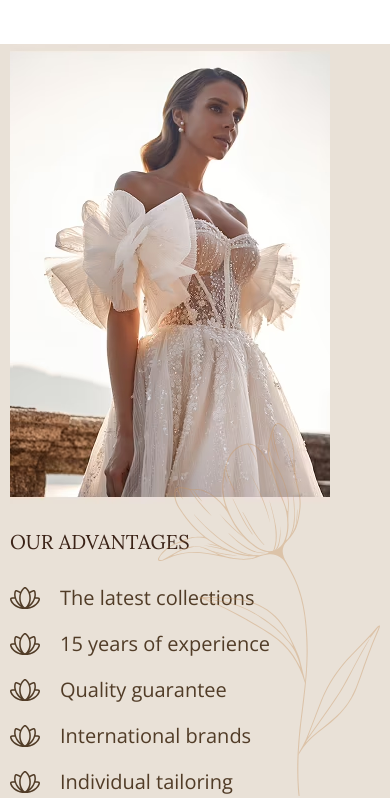
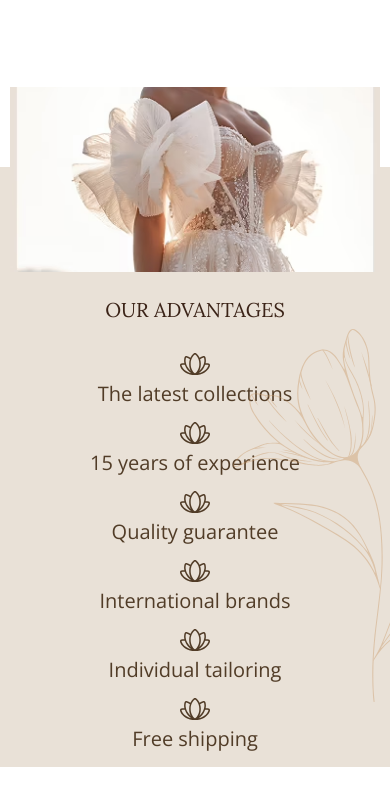
Before and after one commit to Yulia-Chamlai/bridal-project, a website: page app/index.html in a window 390 px wide. Shown: the part 1973-2771 px from the top of the page. Drawn offline with Linux system fonts and the light colour scheme.

Commit message:
added mobile-layout into our-advantages section

```diff
--- a/app/scss/_base.scss
+++ b/app/scss/_base.scss
@@ -10,6 +10,7 @@ html, body {
 
 .main {
  flex: 1;
+ overflow-x: hidden;
 }
 .container {
   max-width: 1220px;
--- a/app/scss/_media.scss
+++ b/app/scss/_media.scss
@@ -286,7 +286,7 @@
     margin-bottom: 70px;
   }
   .designer {
-    margin-bottom: 130px;
+    margin-bottom: 170px;
   }
   .designer__title
   {
@@ -404,6 +404,36 @@
   }
   .our-advantages__inner {
     display: block;
+    padding-top: 70px;
+    margin-bottom: 70px;
+  }
+  .our-advantages__img {
+    max-width: 100%;
+    height: 185px;
+    margin-top: -150px;
+    img {
+      width: 100%;
+
+    }
+  }
+  .our-advantages__title {
+    text-align: center;
+  }
+  .our-advantages__list {
+    text-align: center;
+  }
+  .our-advantages__item {
+    padding-left: 0;
+    padding-top: 28px;
+    margin-bottom: 15px;
+  }
+  .our-advantages__item::after {
+    top: 0;
+    transform: translateX(-50%);
+    left: 50%;
+  }
+  .our-advantages__inner::after {
+    right: -75px;
   }
   .footer__nav-list {
     justify-content: center;
```
Also changed, not shown: app/css/style.min.css.
